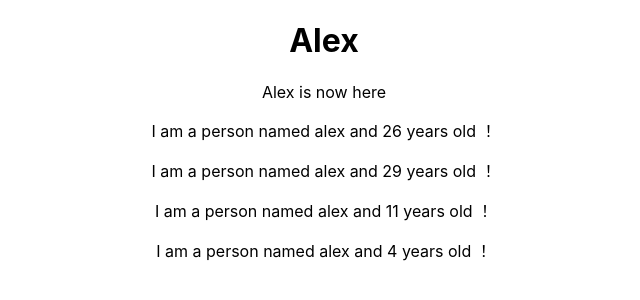
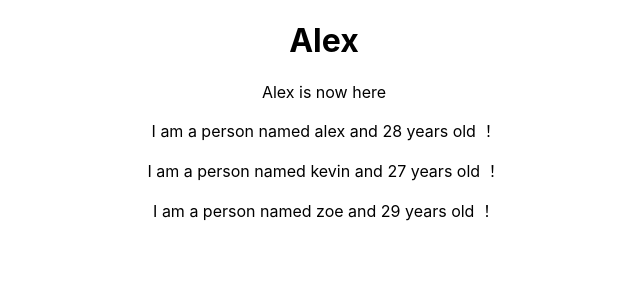
Before and after one commit to birdflyinhigh/zbj, a React (Create React App) app in the folder react-learning/: page / in a window 1280 px wide. Shown: the top 300 px of the page, without its empty margins (316-956 px from the left). Built offline with nearby package versions, Linux system fonts and the light colour scheme.

Commit message:
Props动态传传参

```diff
--- a/react-learning/src/App.js
+++ b/react-learning/src/App.js
@@ -14,10 +14,10 @@ class App extends Component {
             <div className="App">
                 <h1>Alex</h1>
                 <p>Alex is now here </p>
-                <Person/>
-                <Person/>
-                <Person/>
-                <Person/>
+                <Person name="alex" age="28"/>
+                <Person name="kevin" age="27">My hobbies: ladies</Person>
+                <Person name="zoe" age="29"/>
+                {/*传入name和age参数*/}
                 {/*使用component的好处是可以提高代码的重复利用性*/}
                 {/* 导入person模块*/}
             </div>
--- a/react-learning/src/Person/Person.js
+++ b/react-learning/src/Person/Person.js
@@ -3,8 +3,9 @@ import React from 'react';
 
 
 
-const person = () => {
-    return <p> I am a person named alex and {Math.floor(Math.random()*30)} years old ！</p>
+const person = (props) => {
+
+    return <p> I am a person named {props.name} and {props.age} years old ！</p>
 //    生成不同的东西，dynamic, {值}
 
 };
```
